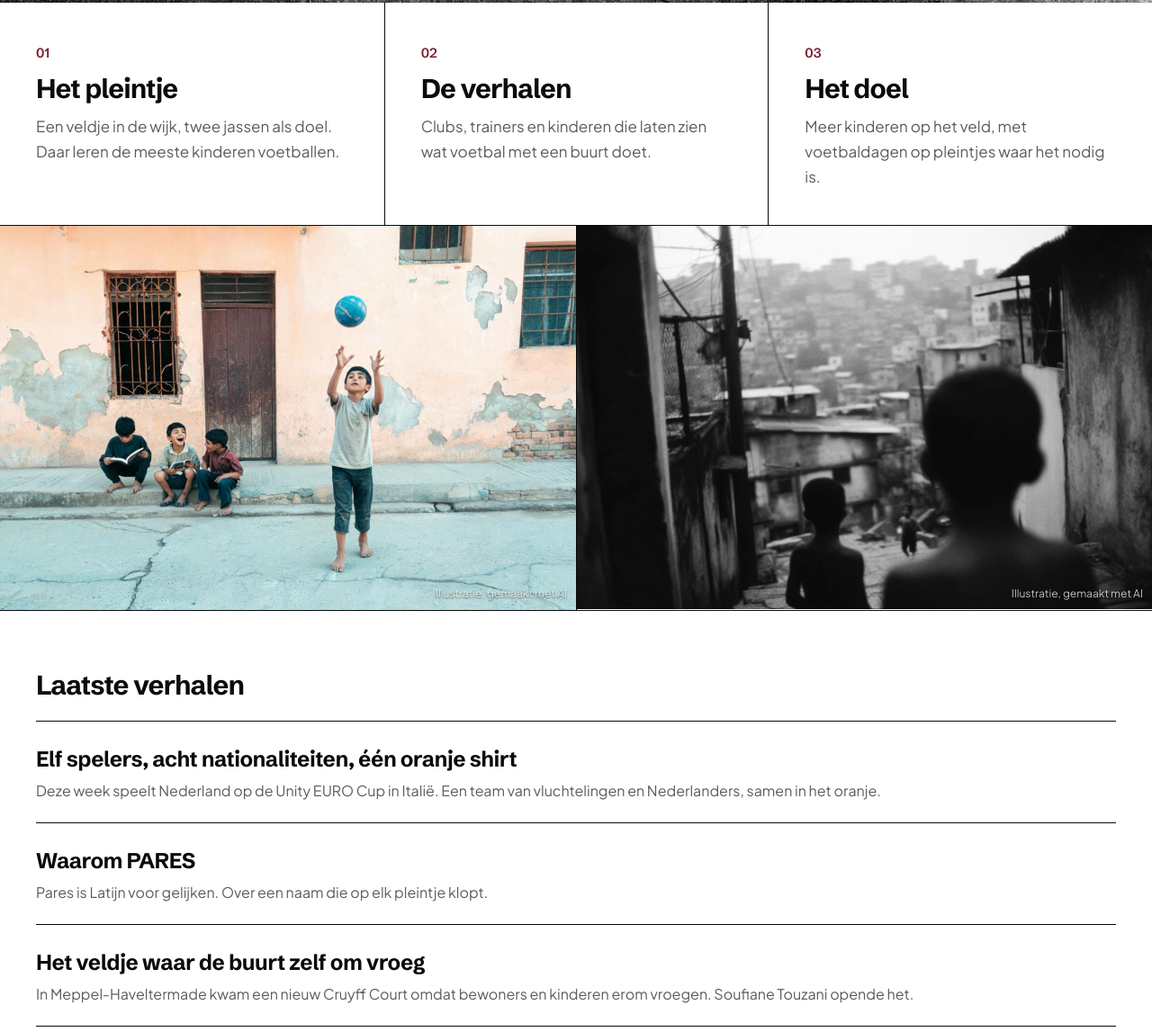
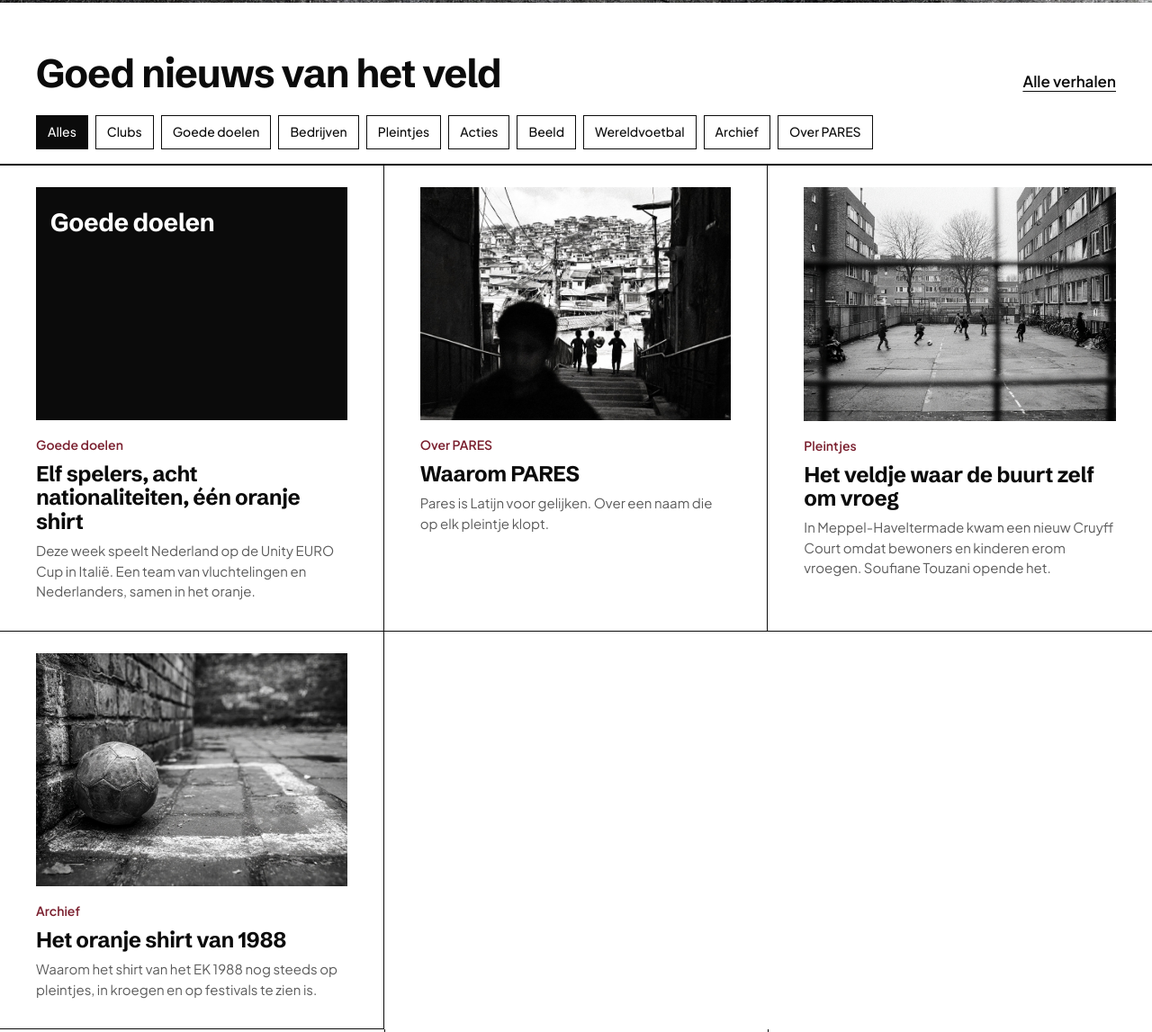
Before and after one commit to simoncollectif/pares-site, an Astro site: page / in a window 1280 px wide. Shown: the part 1413-2560 px from the top of the page at 90% size. Built offline with nearby package versions, Linux system fonts and the light colour scheme; Astro itself is replaced by a stand-in of ours.

Commit message:
Rubrieken, kaartenraster en magazine-homepage
Co-Authored-By: Claude Opus 5.5 <noreply@anthropic.com>

```diff
--- /dev/null
+++ b/src/components/Card.astro
@@ -0,0 +1,37 @@
+---
+import { Image } from 'astro:assets';
+import type { CollectionEntry } from 'astro:content';
+import { rubriekNaam } from '../data/rubrieken';
+
+interface Props {
+	post: CollectionEntry<'verhalen'>;
+}
+const { post } = Astro.props;
+const { title, description, rubriek, image, imageAlt, vorm } = post.data;
+---
+
+<a class="card" href={`/verhalen/${post.id}/`}>
+	{
+		image ? (
+			<Image src={image} alt={imageAlt ?? ''} widths={[480, 800]} sizes="(max-width: 760px) 100vw, 33vw" class="thumb" />
+		) : (
+			<span class="thumb empty" aria-hidden="true">
+				<span>{rubriekNaam(rubriek)}</span>
+			</span>
+		)
+	}
+	<span class="meta">{rubriekNaam(rubriek)}{vorm === 'kort' && ' · kort'}</span>
+	<span class="title">{title}</span>
+	<span class="desc">{description}</span>
+</a>
+
+<style>
+	.card { display: flex; flex-direction: column; gap: 8px; text-decoration: none; padding: 24px var(--gutter) 32px; }
+	.card :global(.thumb) { width: 100%; height: auto; aspect-ratio: 4 / 3; object-fit: cover; display: block; margin-bottom: 8px; }
+	.empty { background: var(--ink); color: var(--paper); display: flex; align-items: flex-end; padding: 16px; }
+	.empty span { font-family: var(--font-head); font-weight: 700; font-size: 28px; letter-spacing: -0.02em; }
+	.meta { color: var(--accent); font-weight: 600; font-size: 14px; }
+	.title { font-family: var(--font-head); font-weight: 700; font-size: 24px; letter-spacing: -0.02em; line-height: 1.1; }
+	.desc { color: var(--muted); font-size: 15px; line-height: 1.5; }
+	.card:hover .title { color: var(--accent); }
+</style>
--- /dev/null
+++ b/src/components/CardGrid.astro
@@ -0,0 +1,32 @@
+---
+import type { CollectionEntry } from 'astro:content';
+import Card from './Card.astro';
+
+interface Props {
+	posts: CollectionEntry<'verhalen'>[];
+}
+const { posts } = Astro.props;
+---
+
+<div class="grid">
+	{posts.map((post) => <Card post={post} />)}
+</div>
+
+<style>
+	.grid {
+		display: grid;
+		grid-template-columns: repeat(3, minmax(0, 1fr));
+		border-top: 1px solid var(--line);
+	}
+	.grid > :global(*) { border-bottom: 1px solid var(--line); }
+	.grid > :global(*:not(:nth-child(3n))) { border-right: 1px solid var(--line); }
+	@media (max-width: 900px) {
+		.grid { grid-template-columns: repeat(2, minmax(0, 1fr)); }
+		.grid > :global(*) { border-right: 0 !important; }
+		.grid > :global(*:nth-child(odd)) { border-right: 1px solid var(--line) !important; }
+	}
+	@media (max-width: 600px) {
+		.grid { grid-template-columns: 1fr; }
+		.grid > :global(*) { border-right: 0 !important; }
+	}
+</style>
--- /dev/null
+++ b/src/components/RubriekNav.astro
@@ -0,0 +1,38 @@
+---
+import { rubrieken } from '../data/rubrieken';
+
+interface Props {
+	actief?: string;
+}
+const { actief } = Astro.props;
+---
+
+<nav class="rubrieken" aria-label="Rubrieken">
+	<a href="/verhalen/" class:list={{ on: !actief }}>Alles</a>
+	{
+		rubrieken.map((r) => (
+			<a href={`/rubriek/${r.slug}/`} class:list={{ on: actief === r.slug }}>
+				{r.naam}
+			</a>
+		))
+	}
+</nav>
+
+<style>
+	.rubrieken {
+		display: flex;
+		gap: 8px;
+		flex-wrap: wrap;
+		padding: 16px var(--gutter);
+		border-bottom: 1px solid var(--line);
+	}
+	a {
+		text-decoration: none;
+		border: 1px solid var(--line);
+		padding: 6px 12px;
+		font-size: 14px;
+		font-weight: 500;
+	}
+	a:hover { border-color: var(--accent); color: var(--accent); }
+	a.on { background: var(--ink); color: var(--paper); }
+</style>
--- a/src/content.config.ts
+++ b/src/content.config.ts
@@ -1,6 +1,7 @@
 import { defineCollection } from 'astro:content';
 import { glob } from 'astro/loaders';
 import { z } from 'astro/zod';
+import { rubriekSlugs } from './data/rubrieken';
 
 const verhalen = defineCollection({
 	loader: glob({ pattern: '**/*.md', base: './src/content/verhalen' }),
@@ -10,6 +11,10 @@ const verhalen = defineCollection({
 			description: z.string(),
 			date: z.coerce.date(),
 			draft: z.boolean().default(false),
+			rubriek: z.enum(rubriekSlugs),
+			// 'verhaal' is een langer stuk, 'kort' een nieuwtje van een paar alinea's.
+			vorm: z.enum(['verhaal', 'kort']).default('verhaal'),
+			bron: z.object({ naam: z.string(), url: z.string().url() }).optional(),
 			image: image().optional(),
 			imageAlt: z.string().optional(),
 			// true = beeld is met AI gemaakt; dan staat er een kleine vermelding onder.
--- a/src/content/verhalen/cruyff-court-meppel.md
+++ b/src/content/verhalen/cruyff-court-meppel.md
@@ -5,6 +5,10 @@ date: 2026-10-14
 image: ../../assets/beeld/pleintje-hek.jpg
 imageAlt: Kinderen voetballen op een betonnen pleintje tussen bakstenen flats, gezien door een hek
 imageAi: true
+rubriek: pleintjes
+bron:
+  naam: Cruyff Foundation
+  url: https://www.cruyff-foundation.org/en/news/soufiane-touzani-opens-new-cruyff-court-in-meppel/
 ---
 
 Op de plek van een oud voetbalveldje in Haveltermade, een wijk in Meppel, ligt sinds juni een nieuw Cruyff Court. Midden in de buurt, vlak bij de scholen.
@@ -16,5 +20,3 @@ Op 17 juni werd het court geopend door Soufiane Touzani, de straatvoetballer ach
 Het court is er gekomen met de gemeente Meppel, de provincie Drenthe, de Cruyff Foundation en Action. Het blijft ook niet bij een opening. Sportcoaches van Meppel Actief en een jongerenwerker van Welzijn MensenWerk organiseren er elke week activiteiten. En via het programma Heroes of the Cruyff Courts leren jongeren uit de wijk om zelf dingen op het veld te organiseren.
 
 Dat laatste is misschien het mooiste deel. Een veldje wordt pas echt van de buurt als de buurt er zelf iets mee doet.
-
-*Bron: [Cruyff Foundation](https://www.cruyff-foundation.org/en/news/soufiane-touzani-opens-new-cruyff-court-in-meppel/)*
--- a/src/content/verhalen/unity-euro-cup-2026.md
+++ b/src/content/verhalen/unity-euro-cup-2026.md
@@ -2,6 +2,10 @@
 title: Elf spelers, acht nationaliteiten, één oranje shirt
 description: Deze week speelt Nederland op de Unity EURO Cup in Italië. Een team van vluchtelingen en Nederlanders, samen in het oranje.
 date: 2026-10-15
+rubriek: goede-doelen
+bron:
+  naam: KNVB
+  url: https://www.knvb.nl/unitycup
 ---
 
 Vandaag wordt er in Coverciano gevoetbald. Dat is het trainingscentrum van de Italiaanse voetbalbond, net buiten Florence. Het toernooi heet de Unity EURO Cup, en het is georganiseerd door de UEFA en de vluchtelingenorganisatie van de VN, UNHCR.
@@ -13,5 +17,3 @@ Het Nederlandse team bestaat uit elf spelers met acht nationaliteiten. Ze zijn g
 Wat hen bindt is niet een paspoort. Het is het shirt. Iedereen draagt hetzelfde oranje, en op het veld is dat genoeg.
 
 Daar draait het bij PARES om. Op het veld vraagt niemand waar je vandaan komt. Je krijgt de bal, en je doet mee.
-
-*Bron: [KNVB, Unity EURO Cup](https://www.knvb.nl/unitycup)*
--- /dev/null
+++ b/src/data/rubrieken.ts
@@ -0,0 +1,20 @@
+// Rubrieken van PARES. De slug staat in de frontmatter van elk verhaal (`rubriek`).
+export const rubrieken = [
+	{ slug: 'clubs', naam: 'Clubs', omschrijving: 'Clubs, groot en klein, die iets goeds doen voor hun buurt.' },
+	{ slug: 'goede-doelen', naam: 'Goede doelen', omschrijving: 'Stichtingen en projecten die voetbal gebruiken om kinderen en buurten verder te helpen.' },
+	{ slug: 'bedrijven', naam: 'Bedrijven', omschrijving: 'Bedrijven die via voetbal iets teruggeven.' },
+	{ slug: 'pleintjes', naam: 'Pleintjes', omschrijving: 'Trapveldjes, kooien en courts, en de verhalen van wie er speelt.' },
+	{ slug: 'acties', naam: 'Acties', omschrijving: 'Inzamelingen, toernooien en fans die samen iets op touw zetten.' },
+	{ slug: 'beeld', naam: 'Beeld', omschrijving: 'Mooie voetbalfoto’s en de mensen die ze maken.' },
+	{ slug: 'wereld', naam: 'Wereldvoetbal', omschrijving: 'Straatvoetbal en goed nieuws van buiten Nederland.' },
+	{ slug: 'archief', naam: 'Archief', omschrijving: 'Shirts, toernooien en momenten van vroeger, en wat ze nog steeds betekenen.' },
+	{ slug: 'pares', naam: 'Over PARES', omschrijving: 'Waarom PARES bestaat en hoe het groeit.' },
+] as const;
+
+export type RubriekSlug = (typeof rubrieken)[number]['slug'];
+
+export const rubriekSlugs = rubrieken.map((r) => r.slug) as [RubriekSlug, ...RubriekSlug[]];
+
+export function rubriekNaam(slug: string) {
+	return rubrieken.find((r) => r.slug === slug)?.naam ?? slug;
+}
--- a/src/pages/index.astro
+++ b/src/pages/index.astro
@@ -3,13 +3,15 @@ import { getCollection } from 'astro:content';
 import Base from '../layouts/Base.astro';
 import Monogram from '../components/Monogram.astro';
 import Photo from '../components/Photo.astro';
+import CardGrid from '../components/CardGrid.astro';
+import RubriekNav from '../components/RubriekNav.astro';
 import schaduwen from '../assets/beeld/schaduwen-viaduct.jpg';
 import havana from '../assets/beeld/havana-straat.jpg';
 import favelaUitzicht from '../assets/beeld/favela-uitzicht.jpg';
 
 const posts = (await getCollection('verhalen', ({ data }) => !data.draft))
 	.sort((a, b) => b.data.date.valueOf() - a.data.date.valueOf())
-	.slice(0, 3);
+	.slice(0, 6);
 ---
 
 <Base>
@@ -36,6 +38,15 @@ const posts = (await getCollection('verhalen', ({ data }) => !data.draft))
 		loading="eager"
 	/>
 
+	<section class="latest">
+		<div class="wrap latest-head">
+			<h2>Goed nieuws van het veld</h2>
+			<a href="/verhalen/">Alle verhalen</a>
+		</div>
+		<RubriekNav />
+		<CardGrid posts={posts} />
+	</section>
+
 	<section class="pillars">
 		<div>
 			<span class="num">01</span>
@@ -58,24 +69,6 @@ const posts = (await getCollection('verhalen', ({ data }) => !data.draft))
 		<Photo src={havana} alt="Een jongen gooit een bal op in een straat met afbladderende muren, drie kinderen kijken toe" ai />
 		<Photo src={favelaUitzicht} alt="Kinderen van achteren gezien in een steeg, met een favela tegen de heuvel" ai />
 	</section>
-
-	{
-		posts.length > 0 && (
-			<section class="latest wrap">
-				<h2>Laatste verhalen</h2>
-				<ul>
-					{posts.map((post) => (
-						<li>
-							<a href={`/verhalen/${post.id}/`}>
-								<span class="title">{post.data.title}</span>
-								<span class="desc">{post.data.description}</span>
-							</a>
-						</li>
-					))}
-				</ul>
-			</section>
-		)
-	}
 
 	<section class="quote wrap">
 		<p><em>Pares</em> is Latijn voor gelijken.</p>
@@ -121,13 +114,11 @@ const posts = (await getCollection('verhalen', ({ data }) => !data.draft))
 	.duo { display: grid; grid-template-columns: 1fr 1fr; border-bottom: 1px solid var(--line); }
 	.duo :global(.photo + .photo) { border-left: 1px solid var(--line); }
 
-	.latest { padding-block: 56px 0; }
-	.latest ul { list-style: none; padding: 0; margin: 24px 0 0; border-top: 1px solid var(--line); }
-	.latest li { border-bottom: 1px solid var(--line); }
-	.latest a { display: block; padding: 22px 0; text-decoration: none; }
-	.latest .title { display: block; font-family: var(--font-head); font-weight: 700; font-size: 24px; letter-spacing: -0.02em; }
-	.latest .desc { color: var(--muted); font-size: 16px; }
-	.latest a:hover .title { color: var(--accent); }
+	.latest { padding-top: 56px; }
+	.latest-head { display: flex; justify-content: space-between; align-items: baseline; gap: 16px; flex-wrap: wrap; padding-bottom: 8px; }
+	.latest-head h2 { margin: 0; font-size: clamp(30px, 4vw, 44px); }
+	.latest-head a { font-weight: 600; text-underline-offset: 4px; }
+	.latest-head a:hover { color: var(--accent); }
 
 	.quote {
 		display: flex;
--- a/src/pages/verhalen/[id].astro
+++ b/src/pages/verhalen/[id].astro
@@ -2,6 +2,7 @@
 import { getCollection, render } from 'astro:content';
 import Base from '../../layouts/Base.astro';
 import Photo from '../../components/Photo.astro';
+import { rubriekNaam } from '../../data/rubrieken';
 
 export async function getStaticPaths() {
 	const posts = await getCollection('verhalen', ({ data }) => !data.draft);
@@ -10,19 +11,27 @@ export async function getStaticPaths() {
 
 const { post } = Astro.props;
 const { Content } = await render(post);
+const { title, description, date, rubriek, bron, image, imageAlt, imageAi } = post.data;
 ---
 
-<Base title={`${post.data.title}. PARES`} description={post.data.description}>
-	{post.data.image && <Photo src={post.data.image} alt={post.data.imageAlt ?? ''} ai={post.data.imageAi} loading="eager" />}
+<Base title={`${title}. PARES`} description={description}>
+	{image && <Photo src={image} alt={imageAlt ?? ''} ai={imageAi} loading="eager" />}
 	<article class="wrap">
-		<p class="date">{post.data.date.toLocaleDateString('nl-NL', { day: 'numeric', month: 'long', year: 'numeric' })}</p>
-		<h1>{post.data.title}</h1>
+		<p class="meta">
+			<a href={`/rubriek/${rubriek}/`}>{rubriekNaam(rubriek)}</a>
+			<span>{date.toLocaleDateString('nl-NL', { day: 'numeric', month: 'long', year: 'numeric' })}</span>
+		</p>
+		<h1>{title}</h1>
 		<Content />
+		{bron && <p class="bron">Bron: <a href={bron.url} rel="noopener">{bron.naam}</a></p>}
 	</article>
 </Base>
 
 <style>
 	article { max-width: calc(680px + 2 * var(--gutter)); margin: 10vh 0; }
-	.date { color: var(--accent); font-weight: 600; font-size: 15px; }
+	.meta { display: flex; gap: 16px; font-weight: 600; font-size: 15px; }
+	.meta a { color: var(--accent); text-decoration: none; }
+	.meta span { color: var(--muted); font-weight: 500; }
 	h1 { font-size: clamp(40px, 6vw, 72px); margin: 0 0 32px; }
+	.bron { margin-top: 40px; padding-top: 16px; border-top: 1px solid var(--line); color: var(--muted); font-size: 15px; }
 </style>
--- a/src/pages/verhalen/index.astro
+++ b/src/pages/verhalen/index.astro
@@ -1,36 +1,25 @@
 ---
 import { getCollection } from 'astro:content';
 import Base from '../../layouts/Base.astro';
+import CardGrid from '../../components/CardGrid.astro';
+import RubriekNav from '../../components/RubriekNav.astro';
 
 const posts = (await getCollection('verhalen', ({ data }) => !data.draft)).sort(
 	(a, b) => b.data.date.valueOf() - a.data.date.valueOf(),
 );
 ---
 
-<Base title="Verhalen. PARES" description="Verhalen over voetbal, gelijkheid en het bouwen van PARES.">
-	<div class="wrap">
-	<h1>Verhalen</h1>
-	<ul>
-		{
-			posts.map((post) => (
-				<li>
-					<a href={`/verhalen/${post.id}/`}>
-						<span class="title">{post.data.title}</span>
-						<span class="desc">{post.data.description}</span>
-					</a>
-				</li>
-			))
-		}
-	</ul>
-	</div>
+<Base title="Verhalen. PARES" description="Goed nieuws uit de voetbalwereld: clubs, goede doelen, pleintjes, acties en mooie voetbalfoto's.">
+	<header class="wrap intro">
+		<h1>Verhalen</h1>
+		<p>Goed nieuws van het veld. Clubs, goede doelen, pleintjes, acties en mooie beelden.</p>
+	</header>
+	<RubriekNav />
+	<CardGrid posts={posts} />
 </Base>
 
 <style>
-	h1 { font-size: clamp(44px, 7vw, 88px); margin: 10vh 0 40px; }
-	ul { list-style: none; padding: 0; margin: 0 0 10vh; border-top: 1px solid var(--line); }
-	li { border-bottom: 1px solid var(--line); }
-	a { display: block; padding: 24px 0; text-decoration: none; }
-	.title { display: block; font-family: var(--font-head); font-size: 26px; font-weight: 700; letter-spacing: -0.02em; }
-	.desc { color: var(--muted); font-size: 16px; }
-	a:hover .title { color: var(--accent); }
+	.intro { padding-block: 10vh 32px; }
+	h1 { font-size: clamp(44px, 7vw, 88px); margin: 0 0 16px; }
+	.intro p { color: var(--muted); max-width: 560px; margin: 0; }
 </style>
```
Also changed, not shown: CLAUDE.md (+2 -0 lines), docs/contentplan.md (+25 -1 lines), src/content/verhalen/oranje-shirt-1988.md (+1 -0 lines), src/content/verhalen/waarom-pares.md (+1 -0 lines), src/pages/rubriek/[slug].astro (added, +38 -0 lines).
